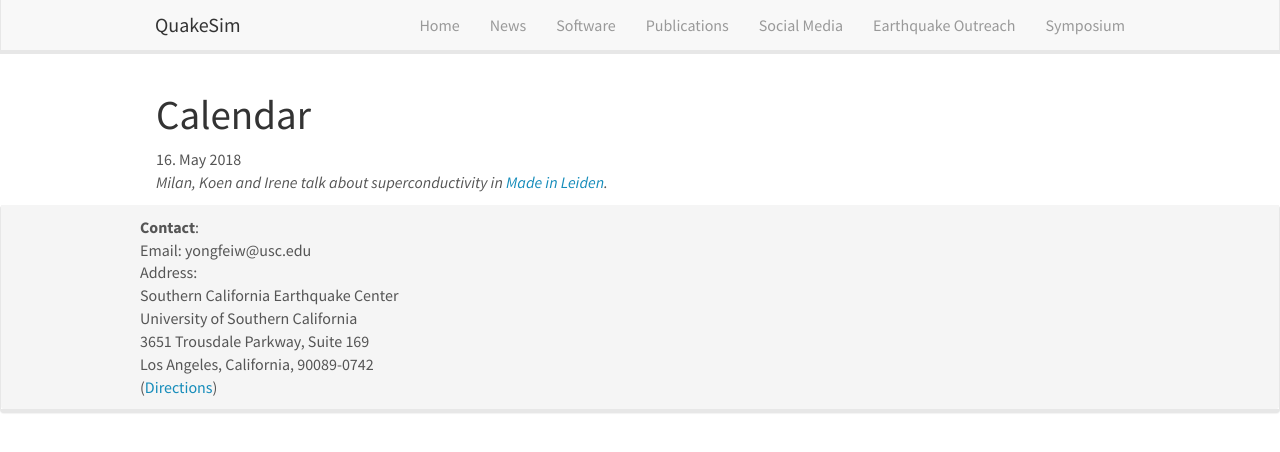
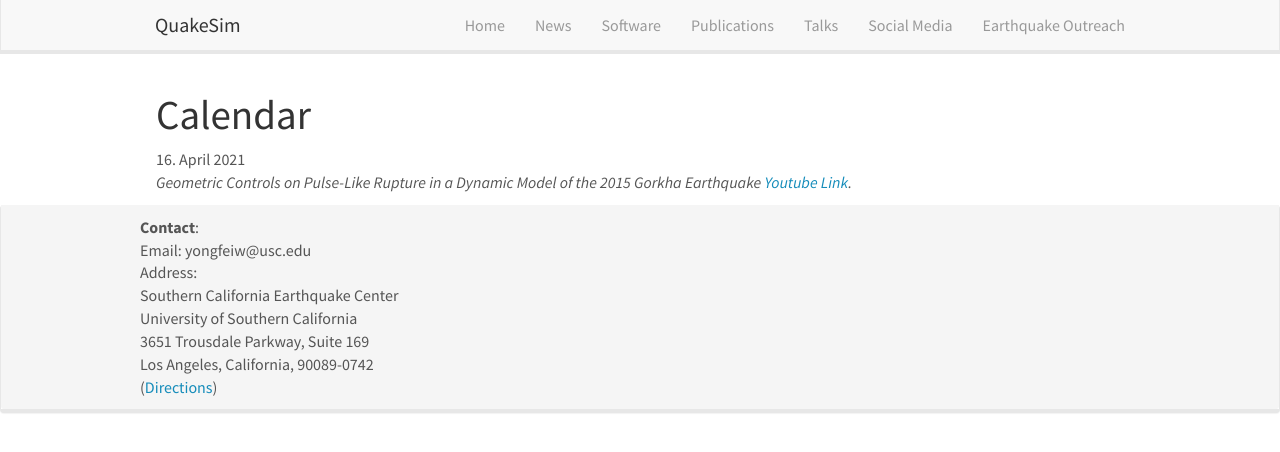
Before and after one commit to wangyf/wangyf.github.io, a Jekyll site: the page built from _pages/mini_lecture_series.md, in a window 1280 px wide. Shown: the top 452 px of the page. Built offline with Jekyll 4.4.1, drawn with Linux system fonts in a browser that asks for light colours; nearby versions of some CDN libraries.

Commit message:
committing my jekyll theme

```diff
--- a/_data/talks.yml
+++ b/_data/talks.yml
@@ -7,8 +7,8 @@
 # - date: 27. September 2018
 #   headline: "Our MHz amplifier for STM is published in <a href='https://aip.scitation.org/doi/10.1063/1.5043267'>Review of Scientific Instruments</a>. <img src='/images/newspic/amp.PNG' class='img-responsive' style='max-width: 192px' />"
 
-- date: 16. May 2018
-  headline: "Milan, Koen and Irene talk about superconductivity in <a href='https://youtu.be/hxz22AYUGhM'>Made in Leiden</a>."
+- date: 16. April 2021
+  headline: "Geometric Controls on Pulse-Like Rupture in a Dynamic Model of the 2015 Gorkha Earthquake <a href='https://youtu.be/8D6Jze9TISU'> Youtube Link</a>."
 
 # - date: 4. May 2018
 #   headline: "Welcome Ram!"
--- a/_includes/header.html
+++ b/_includes/header.html
@@ -16,9 +16,10 @@
 		<li><a href="{{ site.url }}{{ site.baseurl }}/allnews">News</a></li>
 		<li><a href="{{ site.url }}{{ site.baseurl }}/software">Software</a></li>
 		<li><a href="{{ site.url }}{{ site.baseurl }}/publications">Publications</a></li>
+		<li><a href="{{ site.url }}{{ site.baseurl }}/talks">Talks</a></li>
 		<li><a href="{{ site.url }}{{ site.baseurl }}/social-media">Social Media</a></li>
 		<li><a href="{{ site.url }}{{ site.baseurl }}/outreach">Earthquake Outreach</a></li>
-		<li><a href="{{ site.url }}{{ site.baseurl }}/symposium">Symposium</a></li>
+<!-- 		<li><a href="{{ site.url }}{{ site.baseurl }}/symposium">Symposium</a></li> -->
 	  </ul>
 	</div>
   </div>
--- a/_pages/talks.md
+++ b/_pages/talks.md
@@ -1,15 +1,19 @@
 ---
-title: "Allan Lab - AOA"
-layout: textlay
-excerpt: "AOA"
-sitemap: false
-permalink: /aoa.html
+title: "Talks and Videos"
+layout: gridlay
+excerpt: "Talks"
+permalink: /talks/
 ---
 
-# Calendar
+# Talks
+--------------------
+### 2021 SSA Annual Meeting
 
-Every Tuesday at 9:30 in HL124.
+--------------------
+#### Validation of fault displacements from dynamic rupture simulations against the observations from the 1992 Landers earthquake
+<iframe width="800" height="450" src="https://www.youtube.com/embed/zZzbdvIiHIw" frameborder="0" allowfullscreen></iframe>
 
-05.09.2017 Aarts
+--------------------
 
-dfghjkl
+#### Geometric Controls on Pulse-Like Rupture in a Dynamic Model of the 2015 Gorkha Earthquake
+<iframe width="800" height="450" src="https://www.youtube.com/embed/8D6Jze9TISU" frameborder="0" allowfullscreen></iframe>
```
Also changed, not shown: 17 other files.
